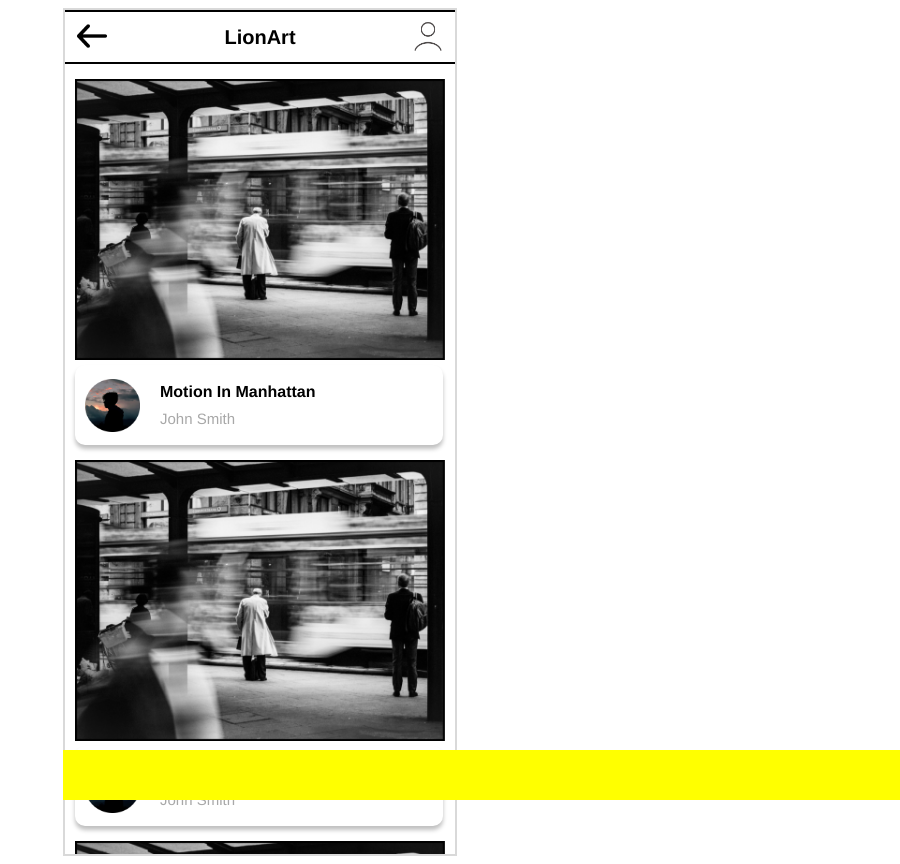
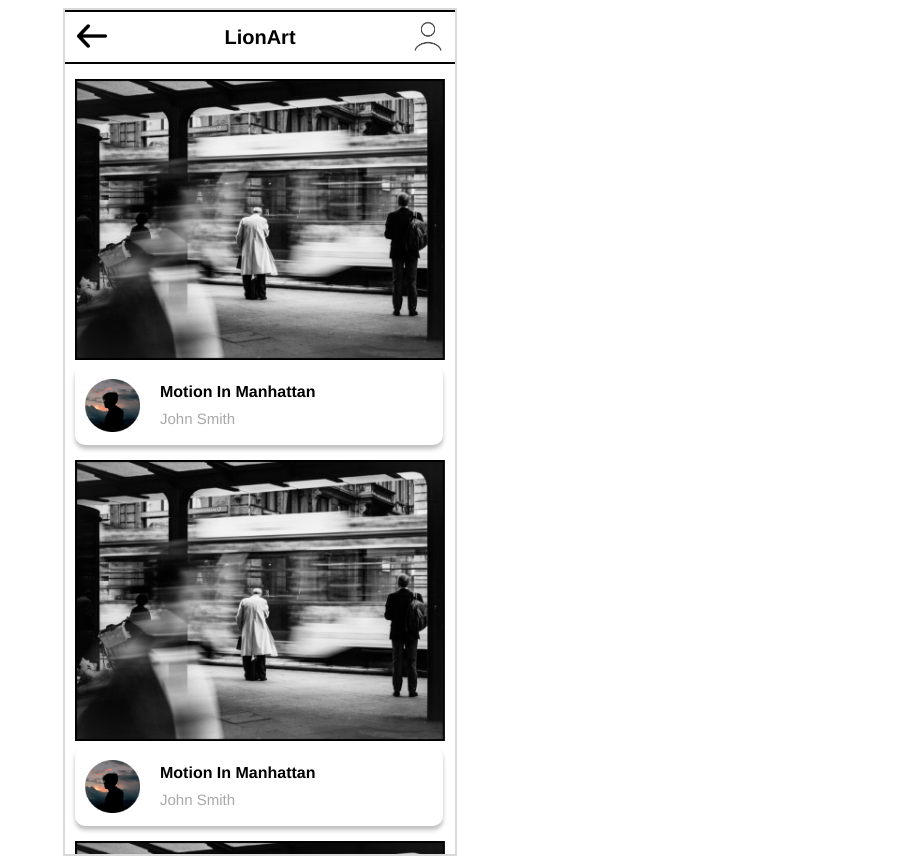
Before and after one commit to MarthaWangechi/LionArt, a Flask app: page /LandingPage in a window 1280 px wide. Shown: the whole page, without its empty margins (380-1280 px from the left). Run offline with Flask 3, Linux system fonts and the light colour scheme.

Commit message:
Updated landing page

```diff
--- a/templates/landing-page.html
+++ b/templates/landing-page.html
@@ -86,8 +86,5 @@
             <div class="navigation-bar-element"><img class="navigation-bar-image" src="{{ url_for('static', filename = 'img/profile-button.png') }}" alt="Menu"></div>
         </div> -->
     </div>
-    <div>
-        <div class="bottom-navbar"></div>
-    </div>
   </body>
 </html>
```
